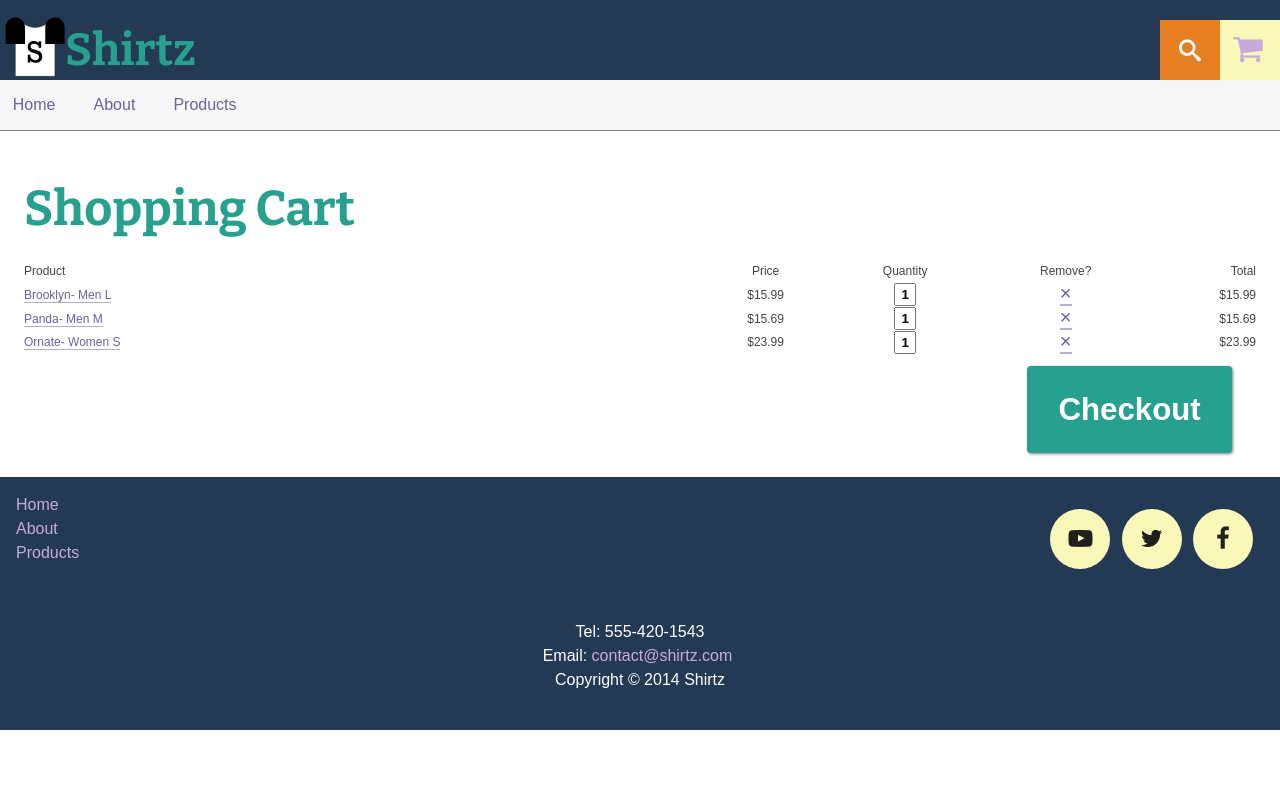
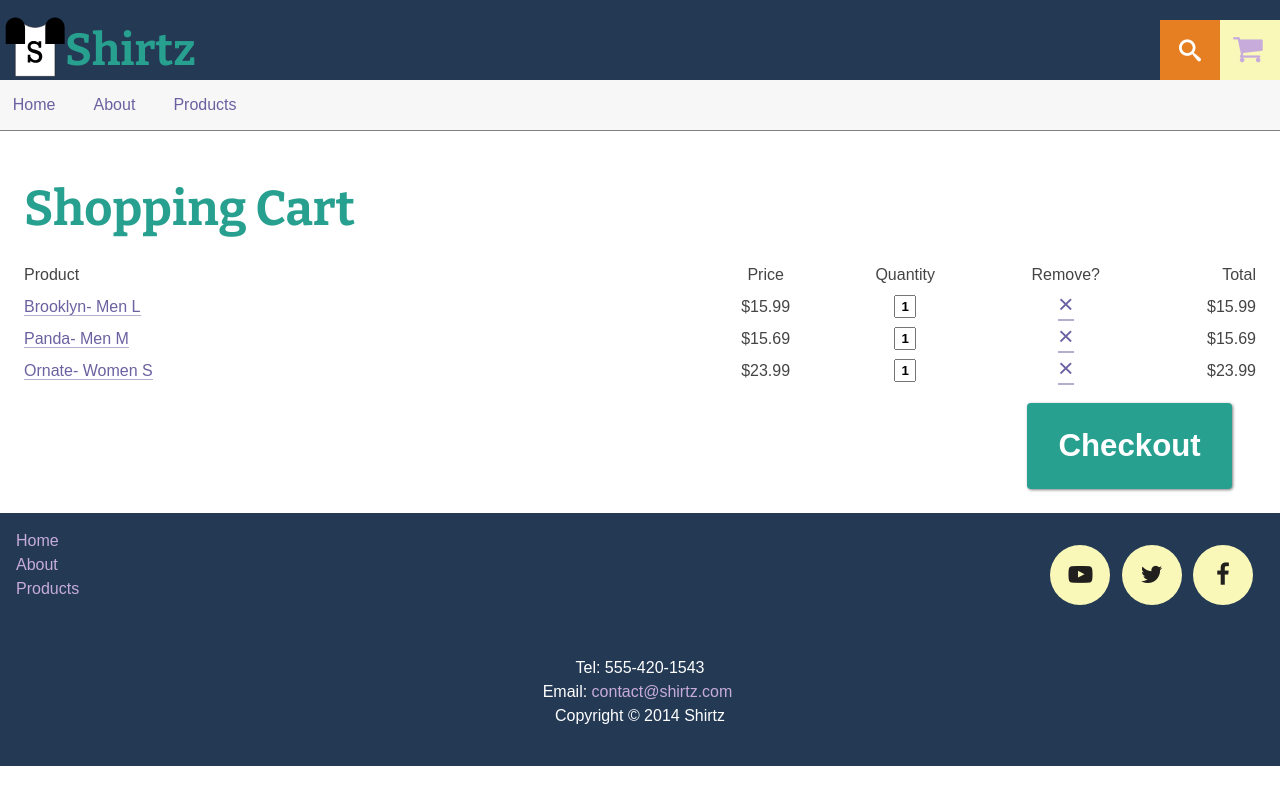
Before and after one commit to mart0855/ecommerce-website, a Jekyll site: the page built from cart.html, in a window 1280 px wide. Shown: the top 805 px of the page. Built offline with Jekyll 4.4.1, drawn with Linux system fonts in a browser that asks for light colours; nearby versions of some CDN libraries; Markdown is read by kramdown in place of the engine named in the settings.

Commit message:
Increased font size of cart

```diff
--- a/_includes/css/product-list.css
+++ b/_includes/css/product-list.css
@@ -10,7 +10,7 @@
 
 .cart-table {
   display: table;
-  font-size: 0.75em;
+  font-size: 1em;
   line-height: 1.33333em;
   margin-bottom: 1em;
   width: 100%; }
```
